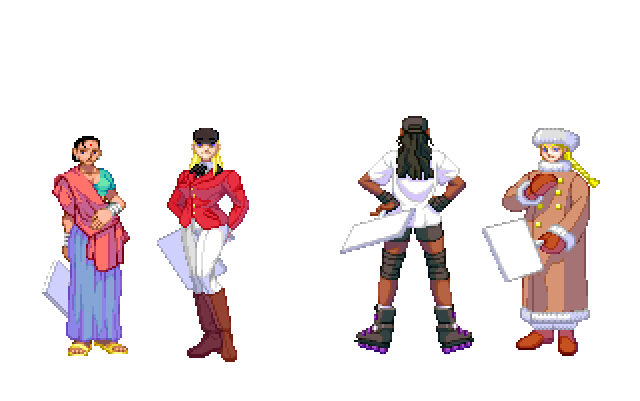
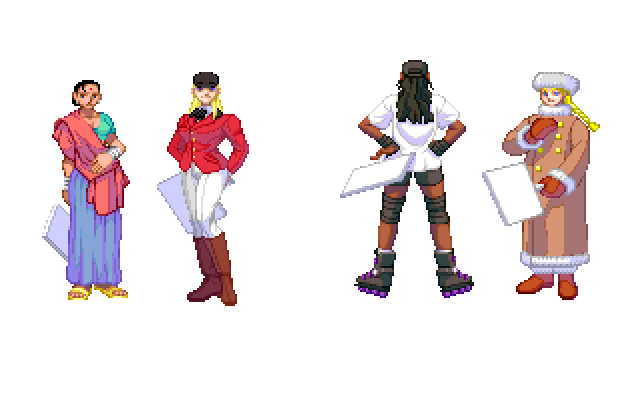
Before and after one commit to emyarod/play3rdstrike, a plain HTML site: page j.html in a window 1280 px wide. Shown: the part 157-558 px from the top of the page, without its empty margins (315-955 px from the left). Drawn offline with Linux system fonts and the light colour scheme.

Commit message:
Reposition content

```diff
--- a/css/style.css
+++ b/css/style.css
@@ -8,15 +8,8 @@ a {
 }
 
 .main {
-  position: relative;
-  min-height: 752px;
-  width: 1024px;
-  margin: 0 auto;
+  display: flex;
+  justify-content: center;
+  align-items: center;
+  min-height: 80vh;
 }
-
-.center {
-  position: absolute;
-  top: 50%;
-  left: 50%;
-  transform: translate(-50%, -50%);
-}
```
Also changed, not shown: index.html (+1 -3 lines).
